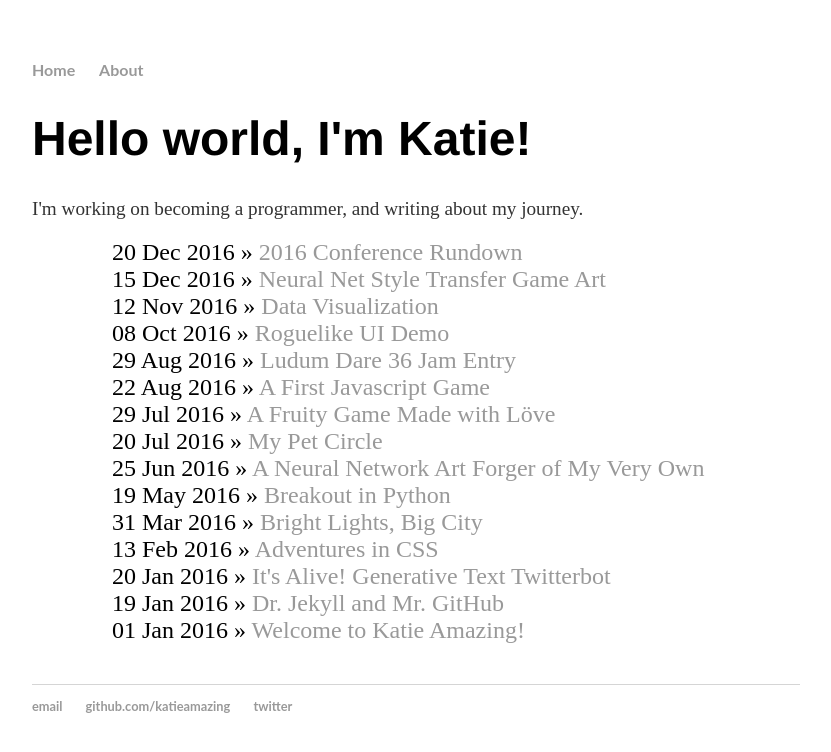
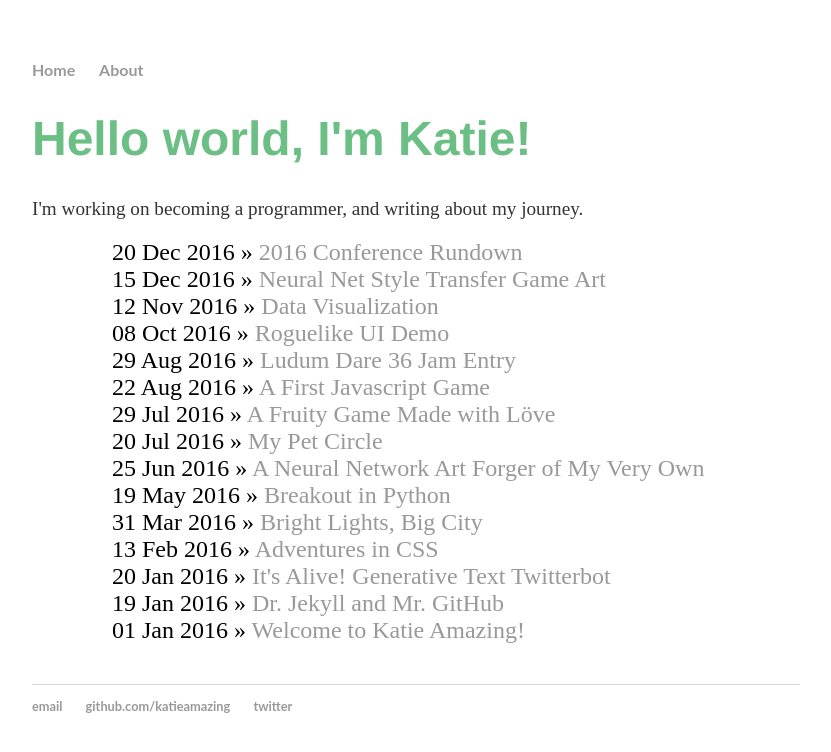
Before and after one commit to katieamazing/katieamazing.github.io, a Jekyll site: the page built from index.html, in a window 1280 px wide. Shown: the top 752 px of the page, without its empty margins (224-1055 px from the left). Built offline with Jekyll 4.4.1, drawn with Linux system fonts in a browser that asks for light colours.

Commit message:
Update main.css

```diff
--- a/css/main.css
+++ b/css/main.css
@@ -7,7 +7,6 @@
     padding: 0px;
     list-style: none;
     font-weight: bold;
-    color: #6cbf84;
 }
 nav ul li, footer ul li {
     display: inline;
@@ -23,6 +22,7 @@
 h1 {
     font-size: 3em;
     font-family: 'Helvetica', 'Arial', 'Sans-Serif';
+    color: #6cbf84;
 }
 p {
     font-size: 1.2em;
```
